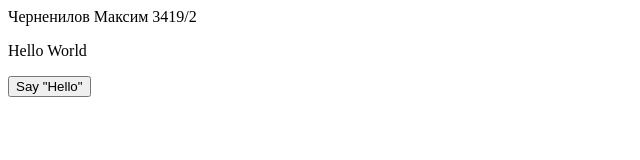
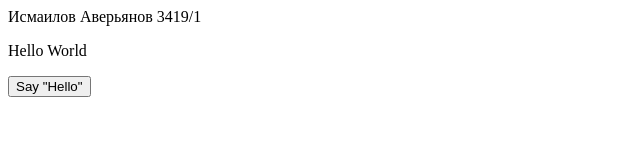
Before and after one commit to Magaislov/Petrovic-Pupkin.github.io, a plain HTML site: page index.html in a window 1280 px wide. Shown: the full height of the page, 0-640 px from the left. Drawn offline with Linux system fonts and the light colour scheme.

Commit message:
Update index.html

```diff
--- a/index.html
+++ b/index.html
@@ -6,7 +6,7 @@
     <title>Document</title>
 </head>
 <body>
-   Черненилов Максим 3419/2
+   Исмаилов Аверьянов 3419/1
 </html>
 </body>
 <html>
```
